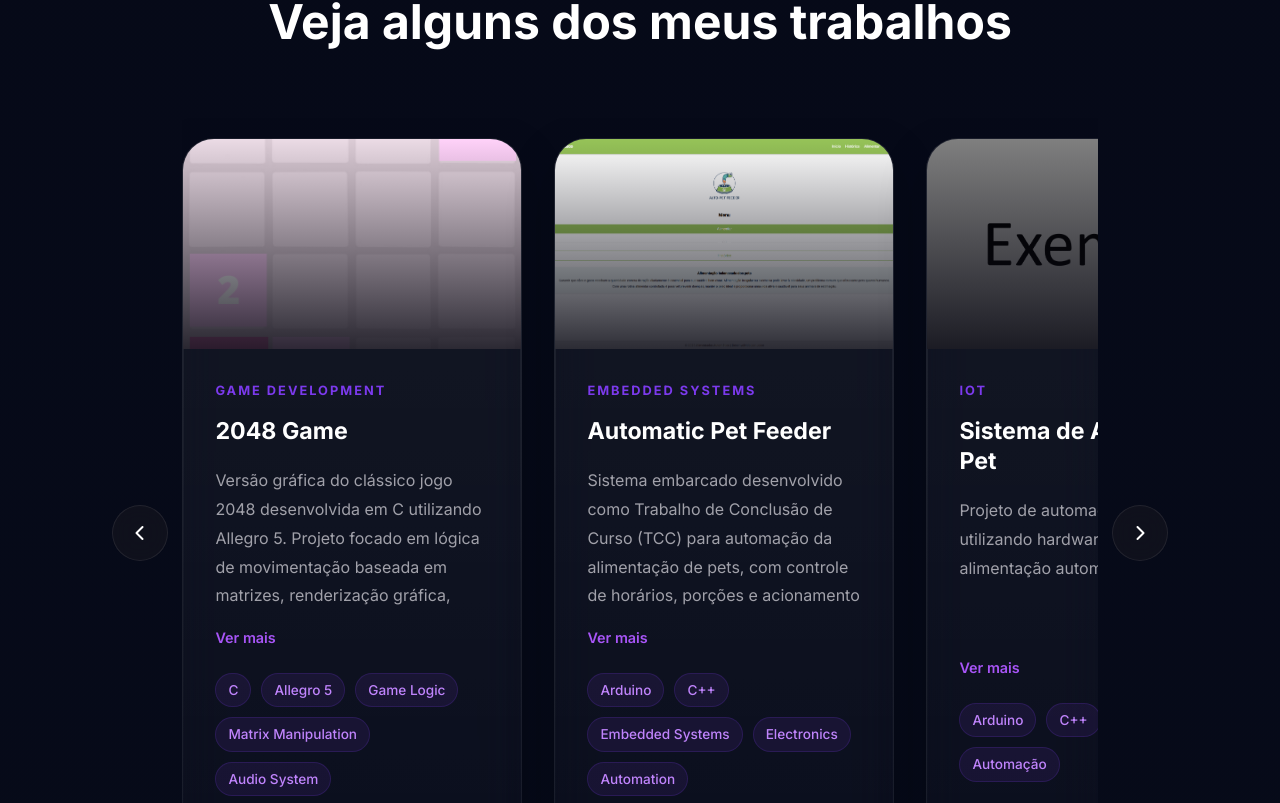
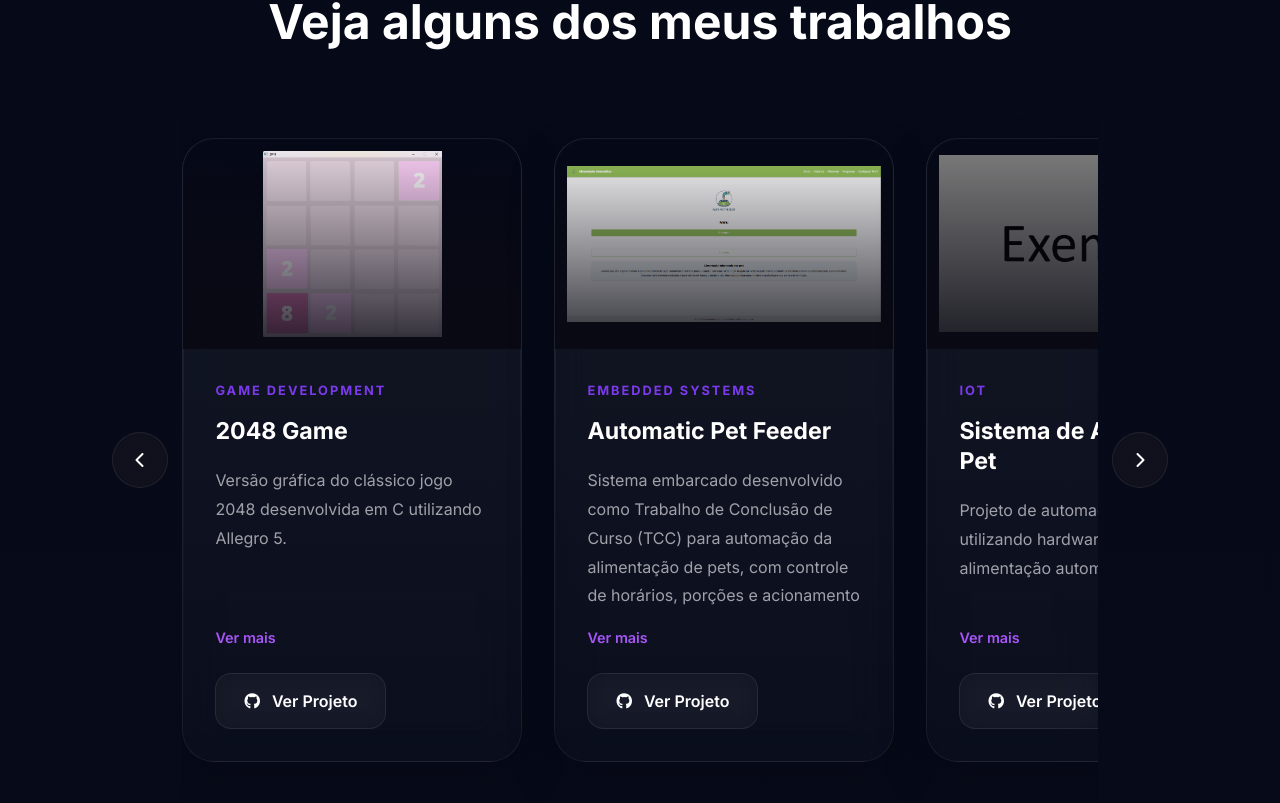
Before and after one commit to JoyFigueiredo/universal-ui-kit, an Angular app in the folder packages/angular-ui/: page / in a window 1280 px wide. Shown: the part 2557-3360 px from the top of the page. Built offline with nearby package versions, Linux system fonts and the light colour scheme.

Commit message:
organizando cards dos projetos v-2

```diff
--- a/packages/angular-ui/src/app/components/social-media/social-media.component.html
+++ b/packages/angular-ui/src/app/components/social-media/social-media.component.html
@@ -24,7 +24,7 @@
   </a>
 
   <a
-    href="https://instagram.com/joycraft_3"
+    href="https://instagram.com/joyfigueired"
     target="_blank"
     aria-label="Instagram"
   >
--- a/packages/angular-ui/src/app/features/projects/components/project-card/project-card.component.css
+++ b/packages/angular-ui/src/app/features/projects/components/project-card/project-card.component.css
@@ -1,6 +1,9 @@
 .project-card {
     min-width: 340px;
     max-width: 340px;
+
+    transition:
+        all 0.45s ease;
 
     scroll-snap-align: start;
     position: relative;
@@ -28,6 +31,13 @@
 
     height: 100%;
 
+}
+
+.project-card.expanded {
+    min-width: 520px;
+    max-width: 520px;
+
+    transform: translateY(-10px);
 }
 
 .project-card:hover {
@@ -72,13 +82,69 @@
     height: 210px;
 
     overflow: hidden;
+
+    transition: height 0.4s ease;
+}
+
+.project-card.expanded .project-image-wrapper {
+    height: 320px;
+}
+
+.image-nav {
+    position: absolute;
+
+    top: 50%;
+
+    transform: translateY(-50%);
+
+    width: 42px;
+    height: 42px;
+
+    border-radius: 50%;
+
+    border: none;
+
+    background: rgba(0, 0, 0, 0.45);
+
+    backdrop-filter: blur(10px);
+
+    color: white;
+
+    cursor: pointer;
+
+    z-index: 3;
+
+    transition: all 0.3s ease;
+}
+
+.image-nav:hover {
+    background: rgba(124, 58, 237, 0.7);
+
+    transform:
+        translateY(-50%) scale(1.05);
+}
+
+.image-nav.left {
+    left: 14px;
+}
+
+.image-nav.right {
+    right: 14px;
+}
+
+.project-card.expanded .project-description {
+    max-height: 500px;
 }
 
 .project-image {
     width: 100%;
     height: 100%;
 
-    object-fit: cover;
+    object-fit: contain;
+
+    background: rgba(5, 8, 22, 0.9);
+
+    padding: 12px;
 
     transition: transform 0.6s ease;
 }
@@ -225,4 +291,9 @@
         max-width: calc(100vw - 48px);
     }
 
+    .project-card.expanded {
+        min-width: calc(100vw - 48px);
+        max-width: calc(100vw - 48px);
+    }
+
 }
--- a/packages/angular-ui/src/app/features/projects/components/project-card/project-card.component.html
+++ b/packages/angular-ui/src/app/features/projects/components/project-card/project-card.component.html
@@ -1,10 +1,22 @@
-<div class="project-card" [class.expanded]="expanded" (click)="toggleExpand()">
+<div class="project-card" [class.expanded]="expanded">
 
     <div class="project-image-wrapper">
 
-        <img [src]="image" class="project-image" [alt]="title" />
+        <img [src]="images[currentImage]" class="project-image" [alt]="title" />
 
         <div class="image-overlay"></div>
+
+        <button class="image-nav left" *ngIf="expanded" (click)="prevImage($event)">
+
+            <i class="fa-solid fa-chevron-left"></i>
+
+        </button>
+
+        <button class="image-nav right" *ngIf="expanded" (click)="nextImage($event)">
+
+            <i class="fa-solid fa-chevron-right"></i>
+
+        </button>
 
     </div>
 
@@ -22,21 +34,26 @@
             {{ description }}
         </p>
 
-        <span class="expand-text">
-            {{ expanded ? 'Ver menos' : 'Ver mais' }}
-        </span>
-
-        <div class="project-technologies">
+        <div class="project-technologies" *ngIf="expanded">
 
             <span *ngFor="let tech of technologies" class="tech-tag">
+
                 {{ tech }}
+
             </span>
 
         </div>
 
+        <span class="expand-text" (click)="toggleExpand(); $event.stopPropagation()">
+
+            {{ expanded ? 'Ver menos' : 'Ver mais' }}
+
+        </span>
+
         <div class="project-footer" (click)="$event.stopPropagation()">
 
             <ui-button label="Ver Projeto" variant="secondary" icon="fa-brands fa-github" (action)="verProjeto()">
+
             </ui-button>
 
         </div>
--- a/packages/angular-ui/src/app/features/projects/components/project-card/project-card.component.ts
+++ b/packages/angular-ui/src/app/features/projects/components/project-card/project-card.component.ts
@@ -13,22 +13,51 @@ import { ButtonComponent } from '../../../../components/button/button.component'
 export class ProjectComponent {
 
   @Input() title!: string;
+
   @Input() description!: string;
-  @Input() image!: string;
+
+  @Input() images: string[] = [];
 
   @Input() category!: string;
+
   @Input() technologies: string[] = [];
 
   @Input() github!: string;
+
+  expanded = false;
+
+  currentImage = 0;
 
   verProjeto() {
     window.open(this.github, '_blank');
   }
 
-  expanded = false;
-
   toggleExpand() {
     this.expanded = !this.expanded;
   }
 
+  nextImage(event: Event) {
+
+    event.stopPropagation();
+
+    if (this.currentImage < this.images.length - 1) {
+      this.currentImage++;
+    } else {
+      this.currentImage = 0;
+    }
+
+  }
+
+  prevImage(event: Event) {
+
+    event.stopPropagation();
+
+    if (this.currentImage > 0) {
+      this.currentImage--;
+    } else {
+      this.currentImage = this.images.length - 1;
+    }
+
+  }
+
 }
--- a/packages/angular-ui/src/app/features/projects/models/project.model.ts
+++ b/packages/angular-ui/src/app/features/projects/models/project.model.ts
@@ -4,7 +4,7 @@ export interface Project {
 
   description: string;
 
-  image: string;
+  images: string[];
 
   category: string;
 
--- a/packages/angular-ui/src/app/features/projects/services/project.service.ts
+++ b/packages/angular-ui/src/app/features/projects/services/project.service.ts
@@ -13,18 +13,19 @@ export class ProjectService {
       title: '2048 Game',
 
       description:
-        'Versão gráfica do clássico jogo 2048 desenvolvida em C utilizando Allegro 5. Projeto focado em lógica de movimentação baseada em matrizes, renderização gráfica, manipulação de eventos, áudio e estruturação de sistemas em baixo nível.',
+        'Versão gráfica do clássico jogo 2048 desenvolvida em C utilizando Allegro 5.',
 
-      image: 'images/projetos/2048/jogo.png',
+      images: [
+        'images/projetos/2048/jogo.png',
+        'images/projetos/2048/Vitoria.png'
+      ],
 
       category: 'Game Development',
 
       technologies: [
         'C',
         'Allegro 5',
-        'Game Logic',
-        'Matrix Manipulation',
-        'Audio System'
+        'Game Logic'
       ],
 
       github:
@@ -43,7 +44,7 @@ export class ProjectService {
       description:
         'Sistema embarcado desenvolvido como Trabalho de Conclusão de Curso (TCC) para automação da alimentação de pets, com controle de horários, porções e acionamento automatizado. O projeto integra hardware, eletrônica, microcontroladores e lógica de automação.',
 
-  image: 'images/projetos/TCC/Inicio.png',
+      images: ['images/projetos/TCC/Inicio.png'],
 
       category: 'Embedded Systems',
 
@@ -71,7 +72,7 @@ export class ProjectService {
       description:
         'Projeto de automação residencial utilizando hardware e software para alimentação automatizada de pets.',
 
-      image: 'images/projetos/exemplo.png',
+      images: ['images/projetos/exemplo.png'],
 
       category: 'IoT',
 
@@ -96,7 +97,7 @@ export class ProjectService {
       description:
         'Marca criativa unindo impressão 3D, crochê, design artesanal e identidade visual moderna.',
 
-      image: 'images/projetos/exemplo.png',
+      images: ['images/projetos/exemplo.png'],
 
       category: 'Creative Tech',
 
--- a/packages/angular-ui/src/app/pages/home/home.component.html
+++ b/packages/angular-ui/src/app/pages/home/home.component.html
@@ -73,7 +73,7 @@
             <div id="projects-carousel">
 
                 <app-project *ngFor="let project of projects" [title]="project.title"
-                    [description]="project.description" [image]="project.image" [category]="project.category"
+                    [description]="project.description" [images]="project.images" [category]="project.category"
                     [technologies]="project.technologies" [github]="project.github">
                 </app-project>
 
--- a/packages/angular-ui/src/app/pages/home/home.component.ts
+++ b/packages/angular-ui/src/app/pages/home/home.component.ts
@@ -44,7 +44,7 @@ export class HomeComponent implements AfterViewInit {
   saibaMais() {
 
     document
-      .getElementById('menu')
+      .getElementById('projects')
       ?.scrollIntoView({
         behavior: 'smooth'
       });
```
Also changed, not shown: 2 other files (tests, documents, lock files or other folders). Lines whose indentation alone changed are shown as unchanged.
